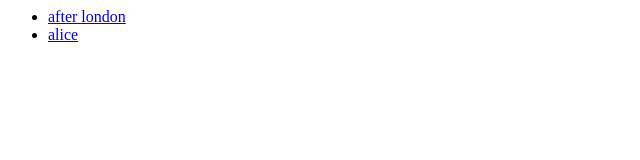
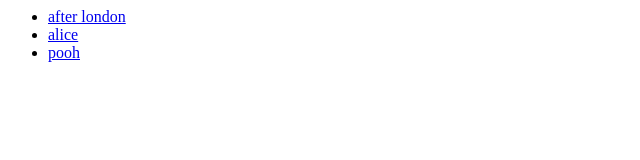
Before and after one commit to tsmorgan/books, a website: page index.html in a window 1280 px wide. Shown: the full height of the page, 0-640 px from the left. Drawn offline with Linux system fonts and the light colour scheme.

Commit message:
Update index.html

```diff
--- a/index.html
+++ b/index.html
@@ -3,6 +3,7 @@
     <ul>
         <li><a href="afterlondon/">after london</a></li>
         <li><a href="alice/">alice</a></li>
+        <li><a href="pooh/">pooh</a></li>
     </ul>
 </body>
 </html>
```
